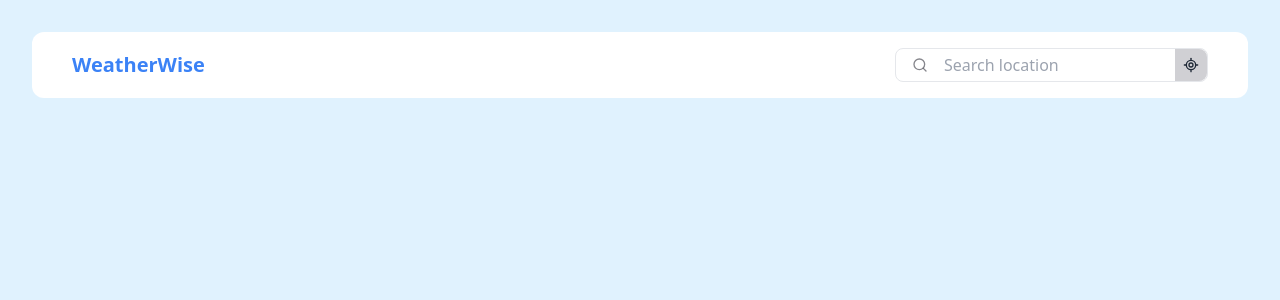
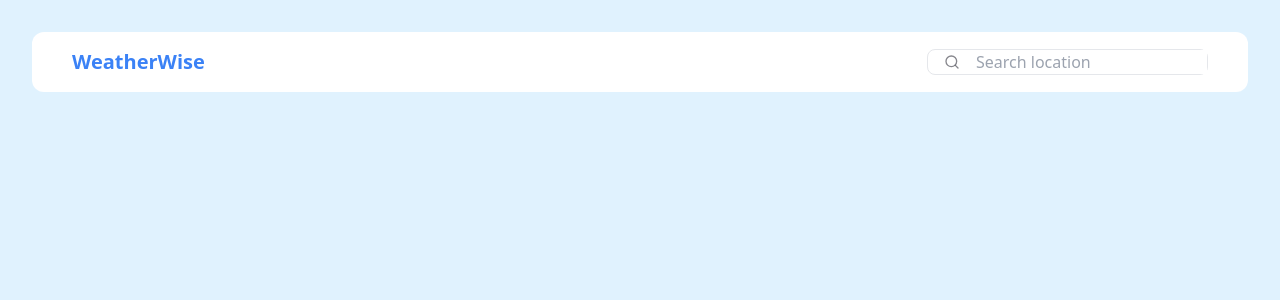
Before and after one commit to tiagomendes-dev/weather-wise, a React (Vite) app: page / in a window 1280 px wide. Shown: the top 300 px of the page. Built offline with nearby package versions, Linux system fonts and the light colour scheme.

Commit message:
update 1 file and copy 1 file

```diff
--- a/src/App.jsx
+++ b/src/App.jsx
@@ -1,57 +1,10 @@
-import axios from "axios";
-import { LocateFixedIcon, SearchIcon } from "lucide-react";
-import { useRef, useState } from "react";
-import { MapContainer, Marker, TileLayer } from "react-leaflet";
-
-import WeatherInfo from "./components/weather-info";
-import WeatherInfoWeekly from "./components/weather-info-weekly";
+import ViaCepFetcher from "./components/via-cep-fetcher";
 
 export default function App() {
-  const [weather, setWeather] = useState();
-  const [weatherWeekly, setWeatherWeekly] = useState();
-  const inputRef = useRef();
-
-  async function searchCity() {
-    const city = inputRef.current.value;
-    const key = "6ae055123713b56d612527525352a746";
-
-    const url = `https://api.openweathermap.org/data/2.5/weather?q=${city}&appid=${key}&lang=pt_br&units=metric`;
-    const urlWeekly = `https://api.openweathermap.org/data/2.5/forecast?q=${city}&appid=${key}&lang=pt_br&units=metric`;
-
-    const apiDataWeather = await axios.get(url);
-    const apiInfoWeekly = await axios.get(urlWeekly);
-
-    setWeather(apiDataWeather.data);
-    setWeatherWeekly(apiInfoWeekly.data);
-  }
   return (
     <div className="space-y-4">
-      <header className="rounded-xl bg-white px-10 py-4">
-        <div className="flex items-center justify-between">
-          <h1 className="hidden text-xl font-bold text-blue-500 sm:block">
-            WeatherWise
-          </h1>
-
-          <div className="flex w-full items-center gap-4 sm:w-auto">
-            <div className="inline-flex w-full rounded-lg border sm:w-auto">
-              <button className="px-4" onClick={searchCity}>
-                <SearchIcon className="size-4 text-zinc-600/70" />
-              </button>
-              <input
-                ref={inputRef}
-                className="flex-1 outline-none"
-                type="text"
-                placeholder="Search location"
-              />
-              <button className="rounded-r-lg bg-zinc-400/50 px-2 py-2">
-                <LocateFixedIcon className="size-4" />
-              </button>
-            </div>
-          </div>
-        </div>
-      </header>
-
-      {weather && (
+      <ViaCepFetcher />
+      {/* {weather && (
         <div className="space-y-4">
           <div className="grid gap-4 xl:grid-cols-2">
             {weather && <WeatherInfo weather={weather} />}
@@ -80,7 +33,7 @@ export default function App() {
             </MapContainer>
           </div>
         </div>
-      )}
+      )} */}
     </div>
   );
 }
--- /dev/null
+++ b/src/components/via-cep-fetcher.jsx
@@ -0,0 +1,86 @@
+import axios from "axios";
+import { SearchIcon } from "lucide-react";
+import { useRef, useState } from "react";
+import { MapContainer, Marker, TileLayer } from "react-leaflet";
+
+import WeatherInfo from "./weather-info";
+import WeatherInfoWeekly from "./weather-info-weekly";
+
+export default function ViaCepFetcher() {
+  const [weather, setWeather] = useState();
+  const [weatherWeekly, setWeatherWeekly] = useState();
+  const inputRef = useRef();
+
+  async function searchCity() {
+    const city = inputRef.current.value;
+    const key = "6ae055123713b56d612527525352a746";
+
+    const url = `https://api.openweathermap.org/data/2.5/weather?q=${city}&appid=${key}&lang=pt_br&units=metric`;
+    const urlWeekly = `https://api.openweathermap.org/data/2.5/forecast?q=${city}&appid=${key}&lang=pt_br&units=metric`;
+
+    const apiDataWeather = await axios.get(url);
+    const apiInfoWeekly = await axios.get(urlWeekly);
+
+    setWeather(apiDataWeather.data);
+    setWeatherWeekly(apiInfoWeekly.data);
+  }
+
+  return (
+    <div>
+      <header className="rounded-xl bg-white px-10 py-4">
+        <div className="flex items-center justify-between">
+          <h1 className="hidden text-xl font-bold text-blue-500 sm:block">
+            WeatherWise
+          </h1>
+
+          <div className="flex w-full items-center gap-4 sm:w-auto">
+            <div className="inline-flex w-full rounded-lg border sm:w-auto">
+              <button className="px-4" onClick={searchCity}>
+                <SearchIcon className="size-4 text-zinc-600/70" />
+              </button>
+              <input
+                ref={inputRef}
+                className="flex-1 outline-none"
+                type="text"
+                placeholder="Search location"
+              />
+
+              {/* <LocationFetcher onLocationFetched={handleLocationFetched} /> */}
+            </div>
+          </div>
+        </div>
+      </header>
+
+      {weather && (
+        <div className="space-y-4">
+          <div className="grid gap-4 xl:grid-cols-2">
+            {weather && <WeatherInfo weather={weather} />}
+
+            {weatherWeekly && (
+              <div className="rounded-xl bg-white px-10 py-4">
+                <WeatherInfoWeekly weatherWeekly={weatherWeekly} />
+              </div>
+            )}
+          </div>
+          <div className="w-full">
+            <MapContainer
+              style={{
+                height: "350px",
+                borderRadius: "0.75rem",
+                backgroundSize: "cover",
+              }}
+              center={[weather.coord.lat, weather.coord.lon]}
+              zoom={3}
+            >
+              <TileLayer
+                attribution='&copy; <a href="https://www.openstreetmap.org/copyright">OpenStreetMap</a> contributors'
+                url="https://{s}.tile.openstreetmap.org/{z}/{x}/{y}.png"
+              />
+              <Marker position={[weather.coord.lat, weather.coord.lon]} />
+            </MapContainer>
+          </div>
+        </div>
+      )}
+    </div>
+  );
+}
```
